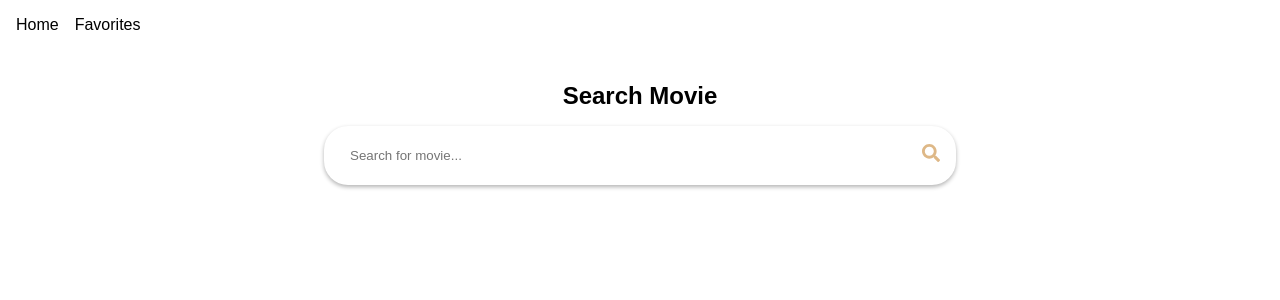
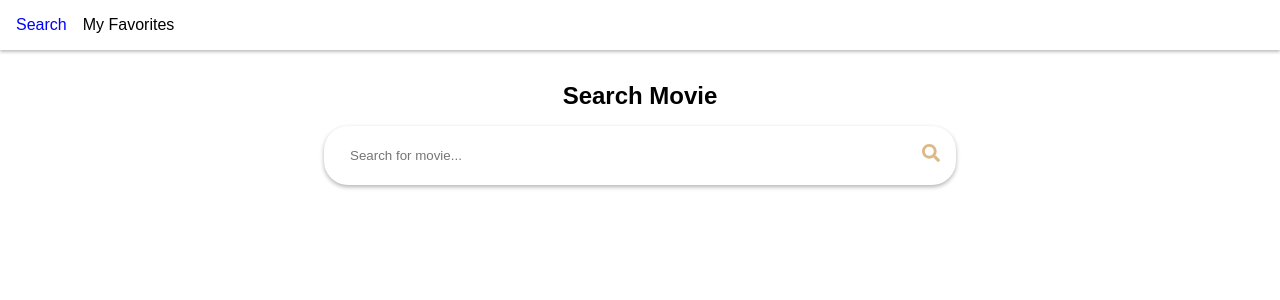
Before and after one commit to hanthienduc/movie-search, a React (Create React App) app: page / in a window 1280 px wide. Shown: the top 300 px of the page. Built offline with nearby package versions, Linux system fonts and the light colour scheme.

Commit message:
add custom style for active link

```diff
--- a/src/components/NavBar/NavBar.scss
+++ b/src/components/NavBar/NavBar.scss
@@ -1,4 +1,9 @@
 .nav {
+  position: sticky;
+  top: 0;
+  box-shadow: 0px 2px 3px rgba(0, 0, 0, 0.25);
+  z-index: 2;
+  background-color: white;
 }
 
 a {
@@ -10,7 +15,11 @@ a {
   display: flex;
   padding: 1em 1em;
   gap: 1em;
-  .nav-link {
+  .active {
+    color: blue;
+  }
+
+  a {
     color: #000;
     &:hover {
       color: blue;
--- a/src/components/NavBar/NavBar.tsx
+++ b/src/components/NavBar/NavBar.tsx
@@ -1,15 +1,12 @@
-import { Link, NavLink } from "react-router-dom";
+import { Link, NavLink, useMatch, useResolvedPath } from "react-router-dom";
+import { CustomLink } from "../../utils/customLink";
 import './NavBar.scss'
 export function NavBar() {
   return (
     <nav className="nav">
       <ul className="nav-list">
-        <li>
-          <NavLink className="nav-link" to={"/"}>Home</NavLink>
-        </li>
-        <li>
-          <Link className="nav-link" to={"/favorite"}>Favorites</Link>
-        </li>
+        <CustomLink to={"/"}>Search</CustomLink>
+        <CustomLink to={"/favorite"}>My Favorites</CustomLink>
       </ul>
     </nav>
   );
--- a/src/index.scss
+++ b/src/index.scss
@@ -23,7 +23,7 @@ body {
   top: 0;
   left: 0;
   right: 0;
-  height: 10px;
+  height: 5px;
   background: blue;
   transform-origin: 0%;
 }
--- /dev/null
+++ b/src/utils/customLink.tsx
@@ -0,0 +1,25 @@
+import { Link, useMatch, useResolvedPath } from 'react-router-dom'
+
+
+type CustomLinkProps = {
+  to: string
+  children: any
+}
+
+
+export function CustomLink({
+  to,
+  children,
+  ...props
+}: CustomLinkProps) {
+  const resolvedPath = useResolvedPath(to)
+  const isActive = useMatch({ path: resolvedPath.pathname, end: true })
+
+  return (
+    <li>
+      <Link className={isActive ? 'active' : ""} to={to} {...props}>
+        {children}
+      </Link>
+    </li>
+  )
+}
```
